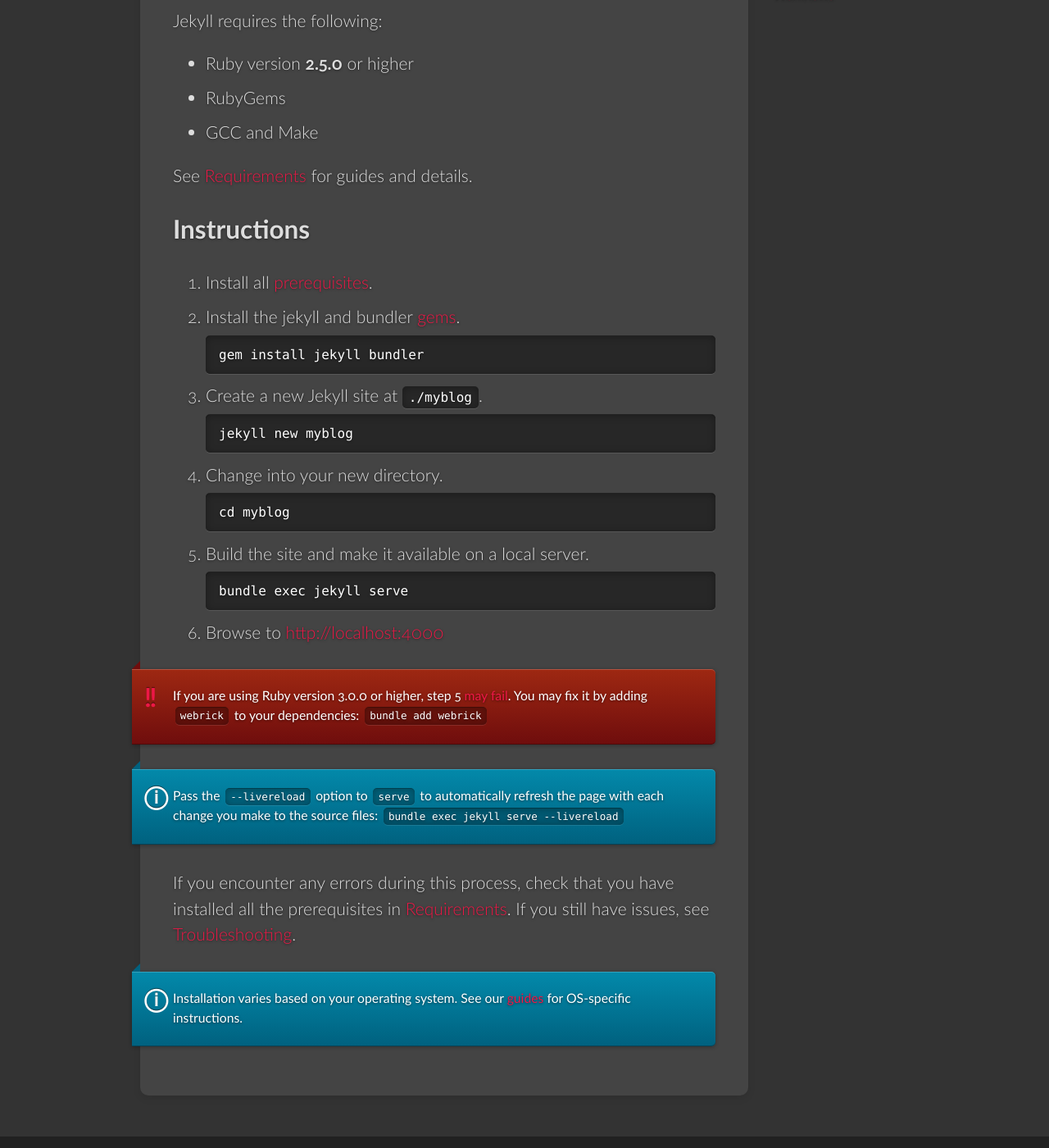
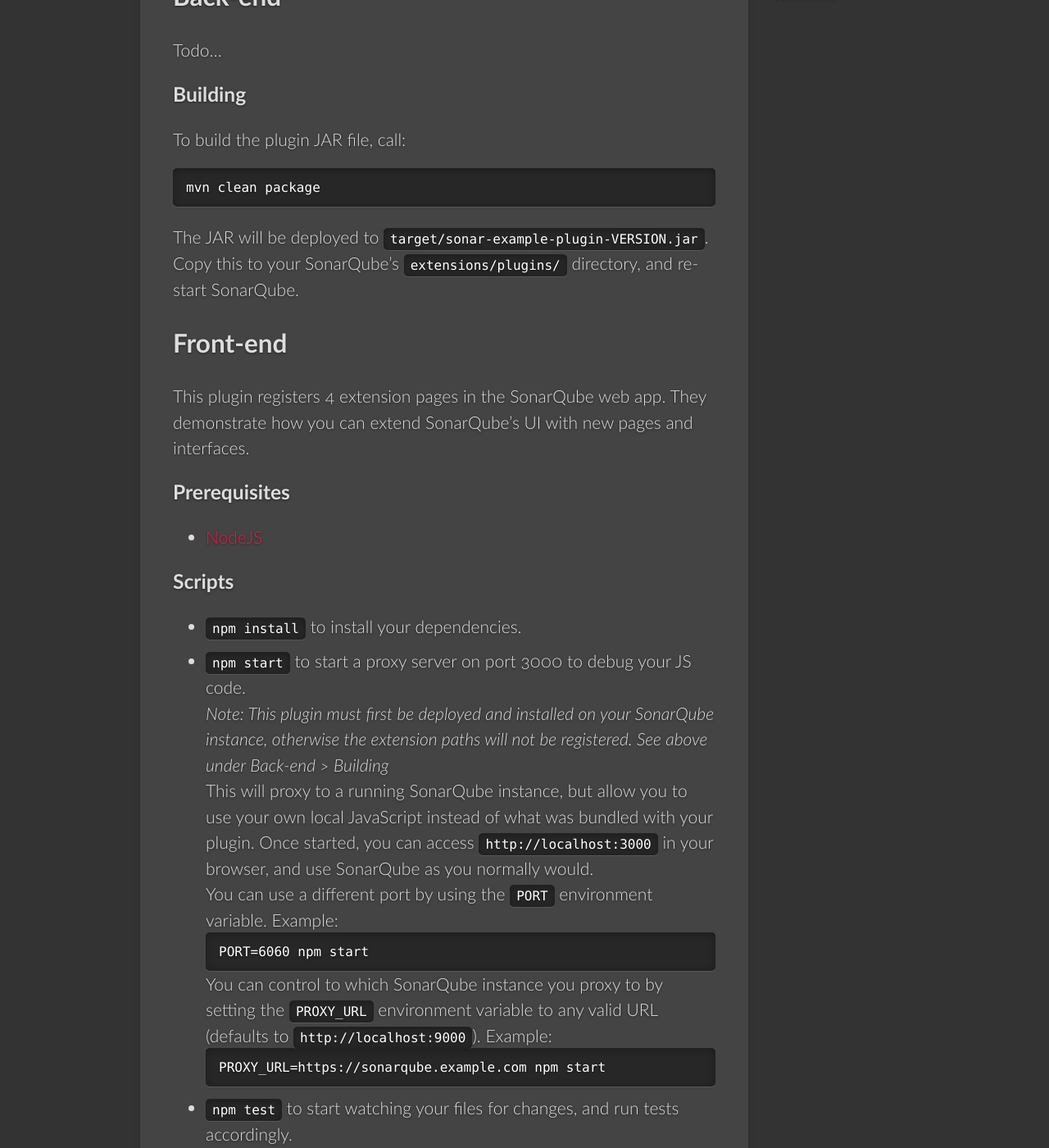
Before and after one commit to alten-labs/es-sentinel, a Jekyll site: the page built from docs/_docs/index.md, in a window 1280 px wide and 1400 px high, scrolled down 416 px. Shown: the whole window at 82% size. Built offline with Jekyll 4.4.1, drawn with Linux system fonts in a browser that asks for light colours; comment, search, counter and statistics services are not loaded; some of the changed text lies outside the part shown.

````diff
--- a/docs/_docs/index.md
+++ b/docs/_docs/index.md
@@ -6,50 +6,98 @@
   - /docs/quickstart/
   - /docs/extras/
 ---
-This documentation site is built with Jekyll a static site generator. It takes text written in your
-favorite markup language and uses layouts to create a static website. You can
-tweak the site's look and feel, URLs, the data displayed on the page, and more.
+## Useful Links
 
-## Prerequisites
+[Sonarsource documentation for plugin development.](https://docs.sonarqube.org/latest/extend/developing-plugin/)
 
-Jekyll requires the following:
+[Sonarsource example plugin project on GitHub.](https://github.com/SonarSource/sonar-custom-plugin-example)
 
-* Ruby version **{{ site.data.ruby.min_version }}** or higher
-* RubyGems
-* GCC and Make
+Back-end
+--------
 
-See [Requirements]({{ '/docs/installation/#requirements' | relative_url }}) for guides and details.
+Todo...
 
-## Instructions
+### Building
 
-1. Install all [prerequisites]({{ '/docs/installation/' | relative_url }}).
-2. Install the jekyll and bundler [gems]({{ '/docs/ruby-101/#gems' | relative_url }}).
+To build the plugin JAR file, call:
+
 ```
-gem install jekyll bundler
+mvn clean package
 ```
-3. Create a new Jekyll site at `./myblog`.
-```
-jekyll new myblog
-```
-4. Change into your new directory.
-```
-cd myblog
-```
-5. Build the site and make it available on a local server.
-```
-bundle exec jekyll serve
-```
-6. Browse to [http://localhost:4000](http://localhost:4000){:target="_blank"}
 
-{: .note .warning}
-If you are using Ruby version 3.0.0 or higher, step 5 [may fail](https://github.com/github/pages-gem/issues/752). You may fix it by adding `webrick` to your dependencies: `bundle add webrick`
+The JAR will be deployed to `target/sonar-example-plugin-VERSION.jar`. Copy this to your SonarQube's `extensions/plugins/` directory, and re-start SonarQube.
 
-{: .note .info}
-Pass the `--livereload` option to `serve` to automatically refresh the page with each change you make to the source files: `bundle exec jekyll serve --livereload`
+Front-end
+---------
 
+This plugin registers 4 extension pages in the SonarQube web app. They demonstrate how you can extend SonarQube's UI with new pages and interfaces.
 
-If you encounter any errors during this process, check that you have installed all the prerequisites in [Requirements]({{ '/docs/installation/#requirements' | relative_url }}).
-If you still have issues, see [Troubleshooting]({{ '/docs/troubleshooting/#configuration-problems' | relative_url }}).
+### Prerequisites
 
-{: .note .info}
-Installation varies based on your operating system. See our [guides]({{ '/docs/installation/#guides' | relative_url }}) for OS-specific instructions.
+* [NodeJS](https://nodejs.org/en/)
+
+### Scripts
+
+* `npm install` to install your dependencies.
+* `npm start` to start a proxy server on port 3000 to debug your JS code.
+  *Note: This plugin must first be deployed and installed on your SonarQube instance, otherwise the extension paths will not be registered. See above under Back-end > Building*
+  This will proxy to a running SonarQube instance, but allow you to use your own local JavaScript instead of what was bundled with your plugin. Once started, you can access `http://localhost:3000` in your browser, and use SonarQube as you normally would.
+  You can use a different port by using the `PORT` environment variable. Example:
+  ```
+  PORT=6060 npm start
+  ```
+  You can control to which SonarQube instance you proxy to by setting the `PROXY_URL` environment variable to any valid URL (defaults to `http://localhost:9000`). Example:
+  ```
+  PROXY_URL=https://sonarqube.example.com npm start
+  ```
+* `npm test` to start watching your files for changes, and run tests accordingly.
+* `npm run build` to build your front-end code.
+  Usually, you will not need to call this; instead, this should be part of your package building process.
+  See Back-end > Building above.
+
+### Building
+
+This example plugin uses [Webpack](https://webpack.js.org/) for building the final JavaScript. Whatever build system you choose to use, the final result *MUST* adhere to the following rules:
+
+* 1 entry file *per extension page*.
+* The name of each entry file must correspond to the `page_id` of the registered page (see `src/main/java/org/sonarsource/plugins/example/web/MyPluginPageDefinition.java` and compare with the entry points in `conf/webpack/webpack.config.js`).
+* Each entry file must be located in the resulting JAR's `static/` folder.
+
+The building process should be included in your full packaging process. In this example plugin, `mvn package` will call `npm run build` prior to finalizing the JAR package.
+
+### Testing
+
+This project uses [Jest](https://jestjs.io/) for testing. Running `npm test` will run Jest in `--watch` mode. You can find the configuration for Jest in `package.json`.
+
+### How to use these files
+
+It is recommended you check out the sources in `src/main/js/` directly. The code is well commented, and provides real-world examples on how to interact with SonarQube.
+
+The pages are registered in `src/main/java/org/sonarsource/plugins/example/web/MyPluginPageDefinition.java`, and their respective front-end source code is located in `src/main/js/`. These examples use different stacks to demonstrate different possibilities:
+
+* React JS examples (recommended, SonarQube uses React 16):
+  * `src/main/js/portfolio_page/`
+  * `src/main/js/admin_page/`
+* Backbone JS example: `src/main/js/project_page/`
+* Vanilla JS example: `src/main/js/global_page/`
+
+#### Helper APIs exposed by SonarQube
+
+There are several helper APIs exposed by SonarQube, like functions to make authenticated API requests.
+
+You can find the full list of exposed helpers [here](https://github.com/SonarSource/sonarqube/blob/master/server/sonar-web/src/main/js/app/components/extensions/exposeLibraries.ts).
+
+The included pages contain several examples:
+
+* **API calls (`window.SonarRequest`)**
+  Check `src/main/js/common/api.js` for some examples.
+
+* **Localization (`window.t()` and `window.tp()`)**
+  Localizable UI strings are defined in `src/main/resources/org/sonar/l10n/example/`. They are loaded at startup time, and can used by the global `t()` and `tp()` functions. See `src/main/js/admin_page/components/InstanceStatisticsApp.js` and `src/main/js/portfolio_page/components/VersionsMeasuresHistoryApp.js` for some examples.
+
+**Deprecation notice**
+
+Starting with SonarQube 8.7, the following APIs are deprecated and won't be maintained anymore. They'll be dropped after the next SonarQube LTS version.
+
+* **Measure helpers (`window.SonarMeasures`)**
+* **React Components (`window.SonarComponents`)**
````
